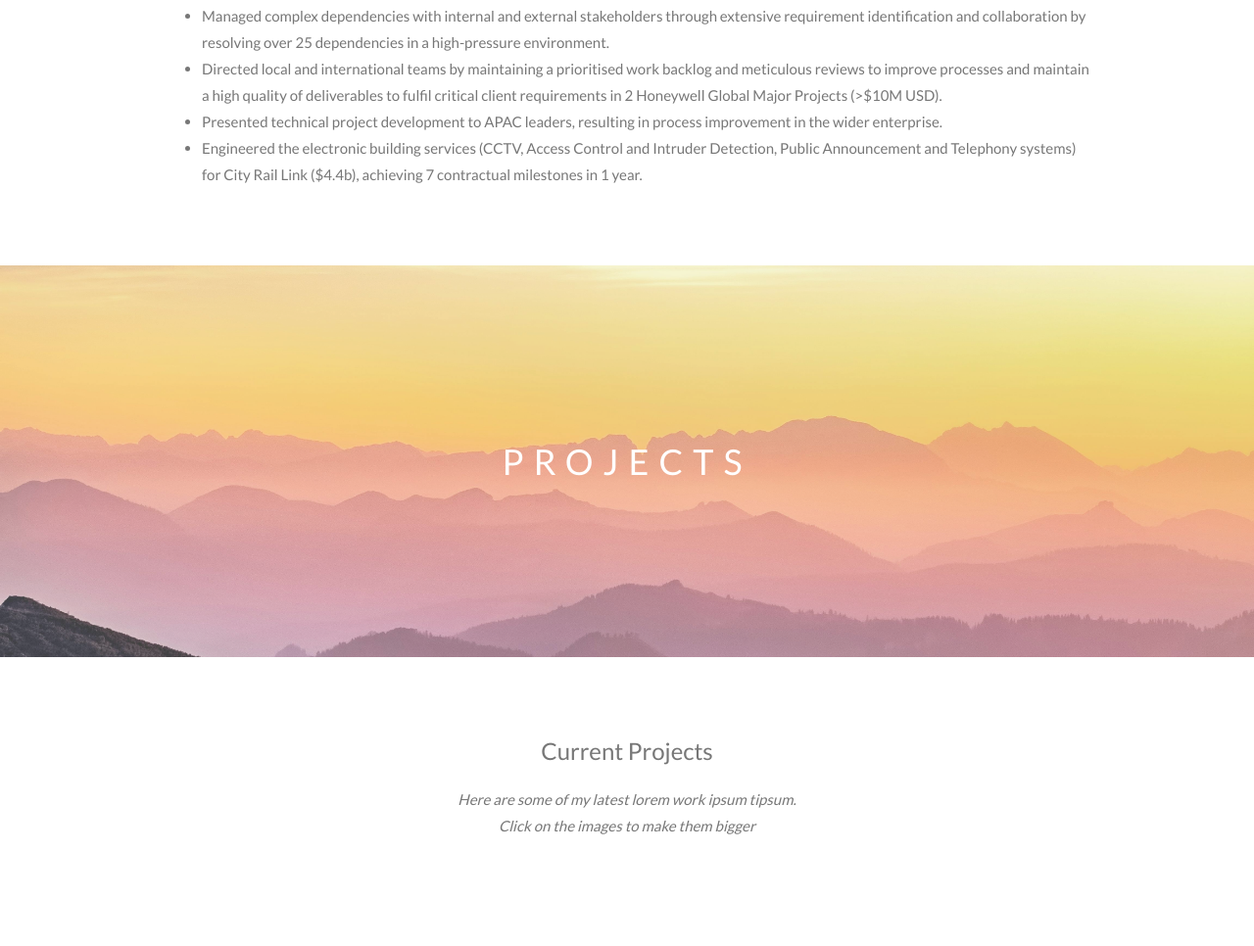
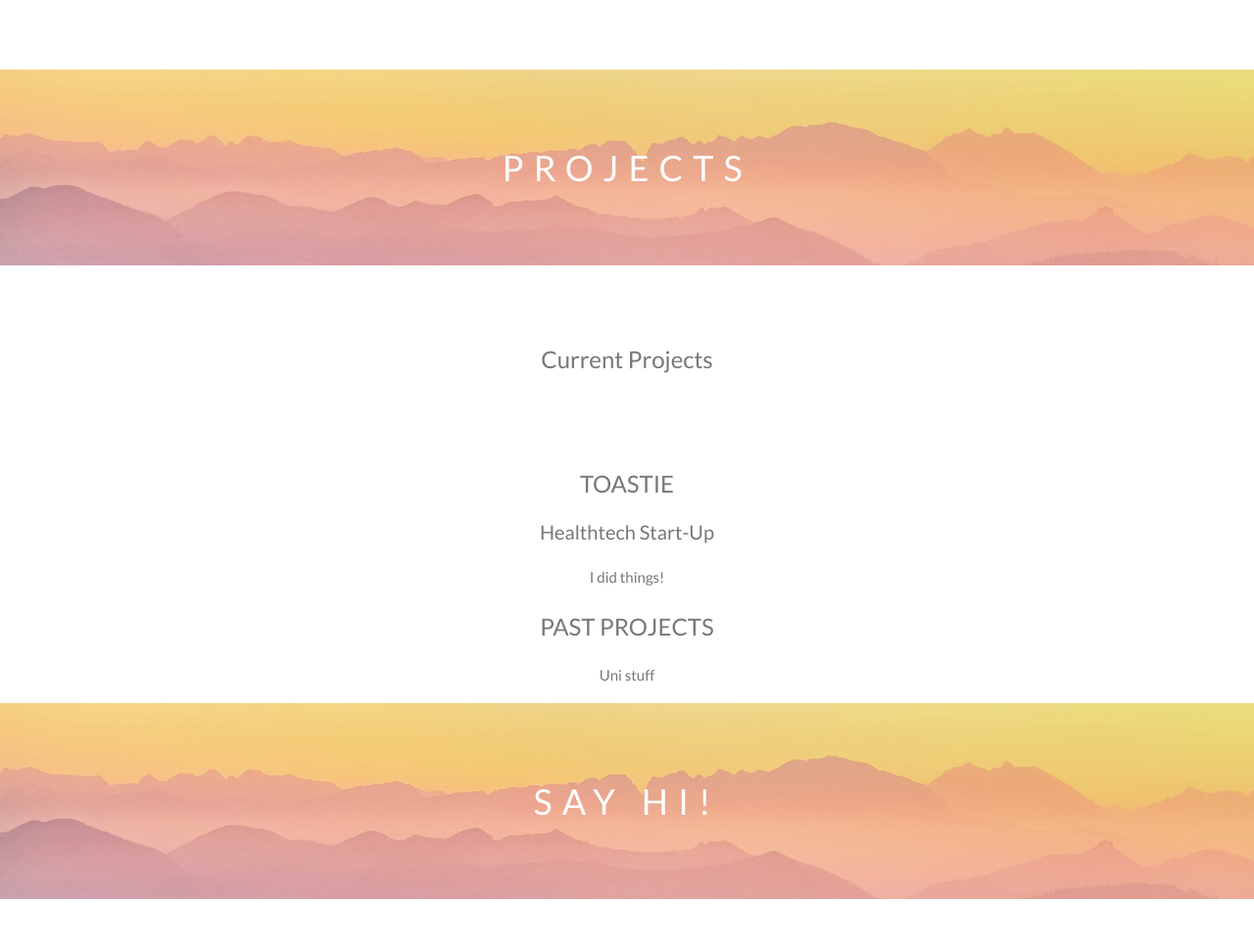
Before and after one commit to jaynie-ng/jaynie, a plain HTML site: page index.html in a window 1280 px wide. Shown: the part 2550-3516 px from the top of the page at 98% size. Drawn offline with Linux system fonts and the light colour scheme.

Commit message:
banner size

```diff
--- a/index.html
+++ b/index.html
@@ -66,11 +66,15 @@
     /* Turn off parallax scrolling for tablets and phones */
     @media only screen and (max-device-width: 1600px) {
 
-      .bgimg-1,
+      .bgimg-1{
+        background-attachment: scroll;
+        min-height: 400px;
+      }
+
       .bgimg-2,
       .bgimg-3 {
         background-attachment: scroll;
-        min-height: 400px;
+        min-height: 200px;
       }
     }
   </style>
@@ -184,7 +188,7 @@
   </div> -->
 
   <div class="w3-row w3-dark-grey">
-    <span class="w3-xlarge">14+</span><br>
+    <span class="w3-xlarge"></span><br>
   </div>
 
   <!-- Experience -->
@@ -226,6 +230,9 @@
     </p>
   </div>
 
+
+  <!-- Projects -->
+
   <!-- Parallax Image with Text -->
   <div class="bgimg-3 w3-display-container w3-opacity-min" id="projects">
     <div class="w3-display-middle">
@@ -236,16 +243,19 @@
   <!-- Container (Projects Section) -->
   <div class="w3-content w3-container w3-padding-64" >
     <h3 class="w3-center">Current Projects</h3>
-    <p class="w3-center"><em>Here are some of my latest lorem work ipsum tipsum.<br> Click on the images to make them
-        bigger</em></p><br>
   </div>
 
   <h3 class="w3-center">TOASTIE</h3>
     <h4 class="w3-center">Healthtech Start-Up</h3>
     <p class="w3-center">
       I did things!
+    </p>
 
+    <h3 class="w3-center">PAST PROJECTS</h3>
+    <p class="w3-center">
+      Uni stuff
     </p>
+
   </div>
 
   <!-- Parallax Image with Text -->
```
